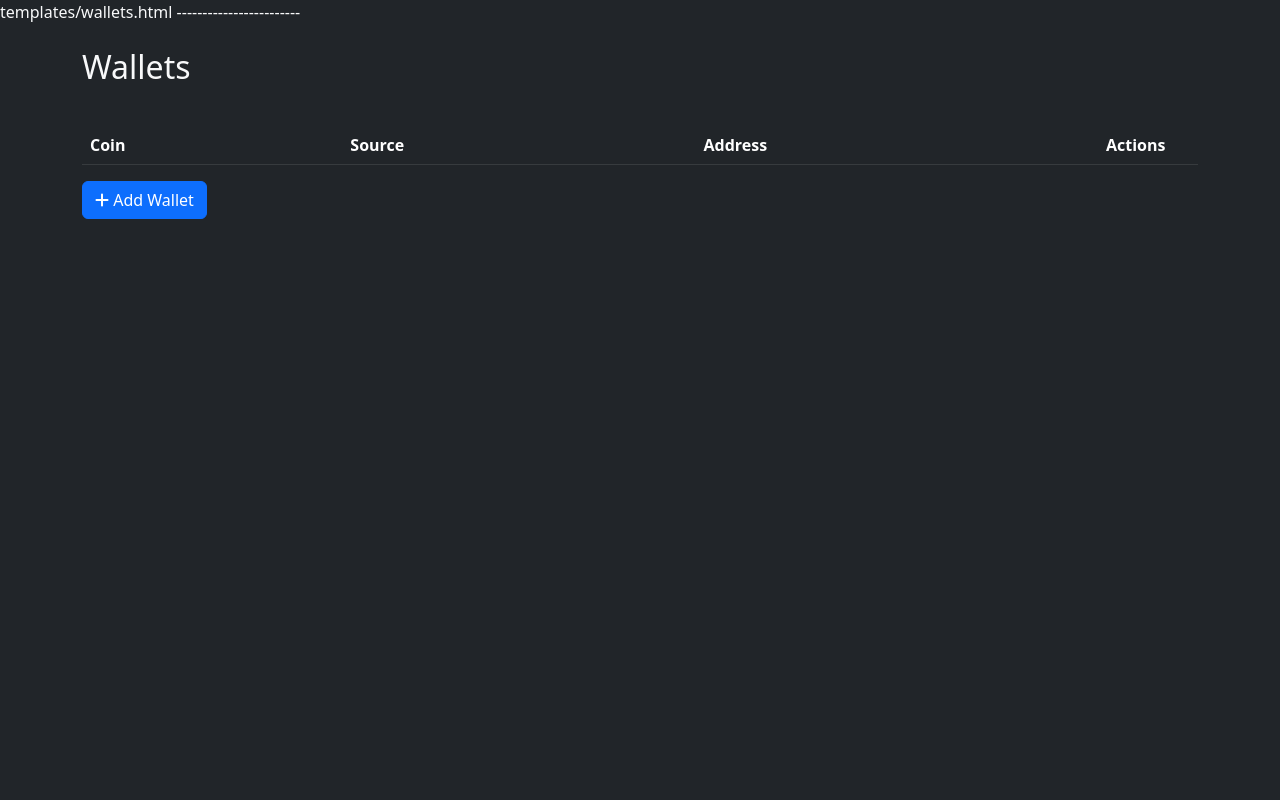
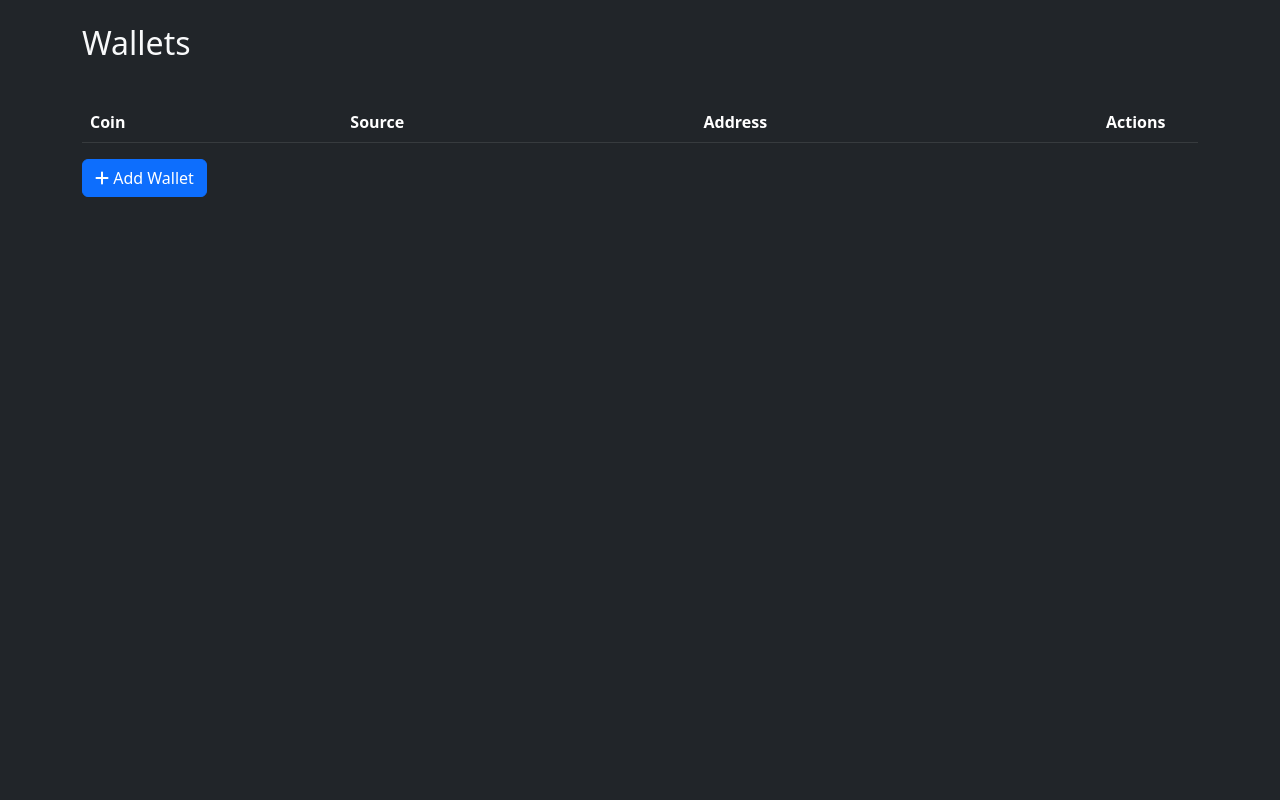
Before and after one commit to kecodon/project-root, a FastAPI app: page /wallets in a window 1280 px wide. Run offline with FastAPI, Linux system fonts and the light colour scheme; lists and menus that the app fills with data are empty.

Commit message:
Update wallets.html

```diff
--- a/templates/wallets.html
+++ b/templates/wallets.html
@@ -1,6 +1,3 @@
-templates/wallets.html
-------------------------
-
 <!DOCTYPE html>
 <html lang="en">
 <head>
```
